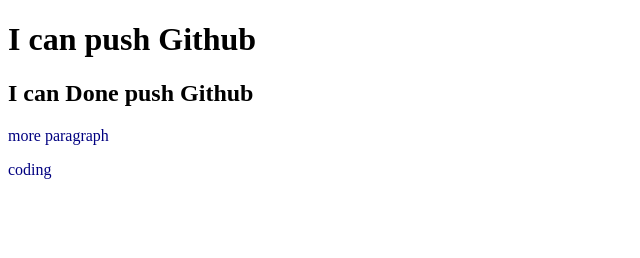
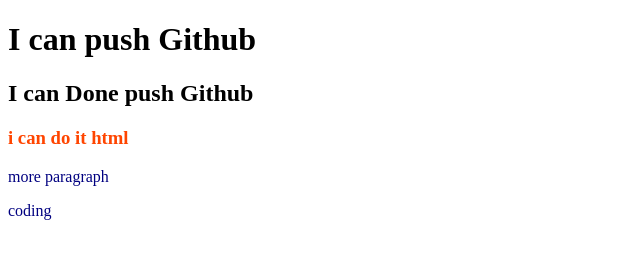
Before and after one commit to Asalam9/my-second-repository, a plain HTML site: page index.html in a window 1280 px wide. Shown: the whole page, without its empty margins (0-640 px from the left). Drawn offline with Linux system fonts and the light colour scheme.

Commit message:
make orange

```diff
--- a/index.html
+++ b/index.html
@@ -9,6 +9,7 @@
 <body>
    <h1>I can push Github</h1>
    <h2>I can Done push Github</h2>
+   <h3>i can do it html</h3>
    <p>more paragraph</p>
    <p>coding</p>
 </body>
--- a/style.css
+++ b/style.css
@@ -1,3 +1,6 @@
 p{
     color: navy;
 }
+h3{
+    color: orangered;
+}
```
